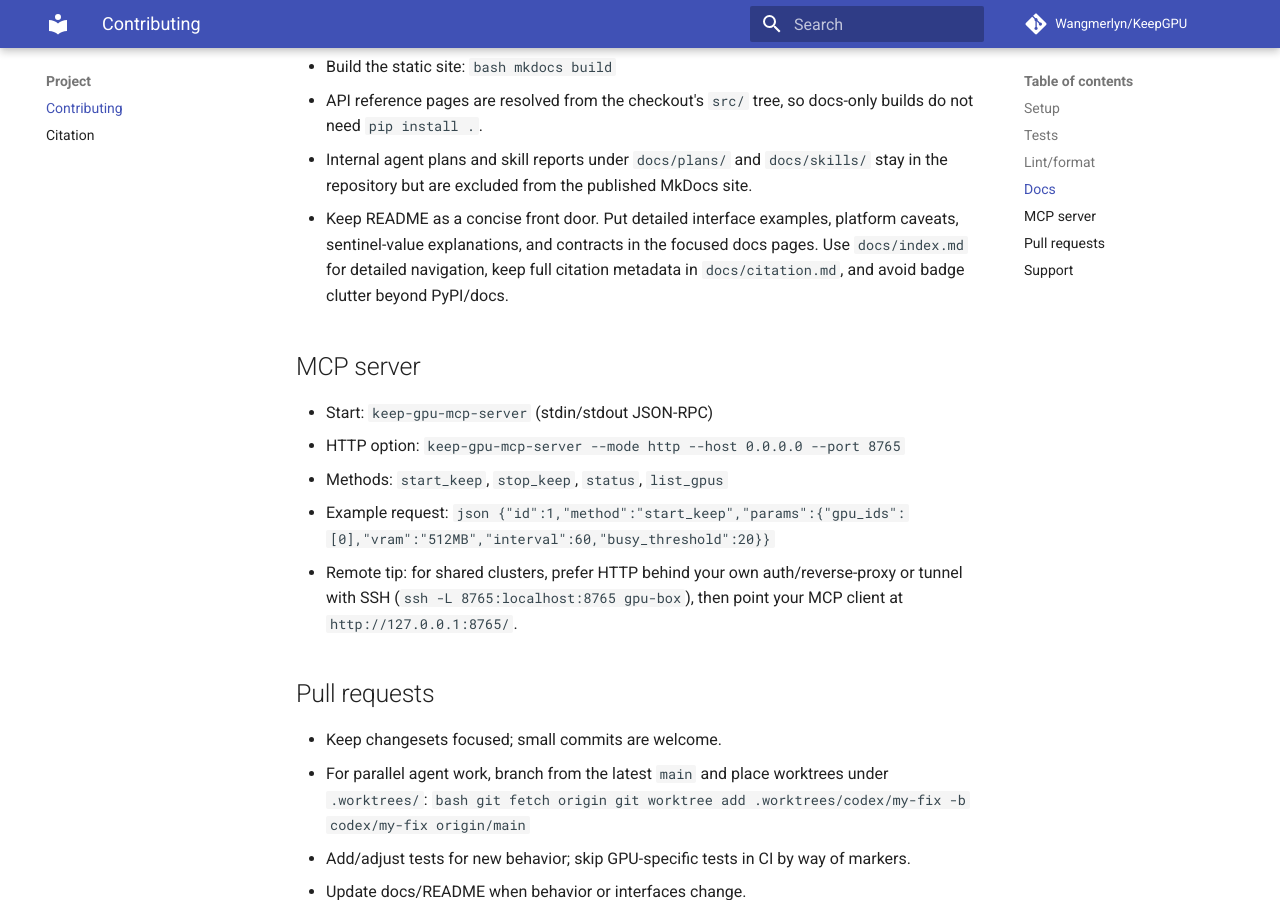
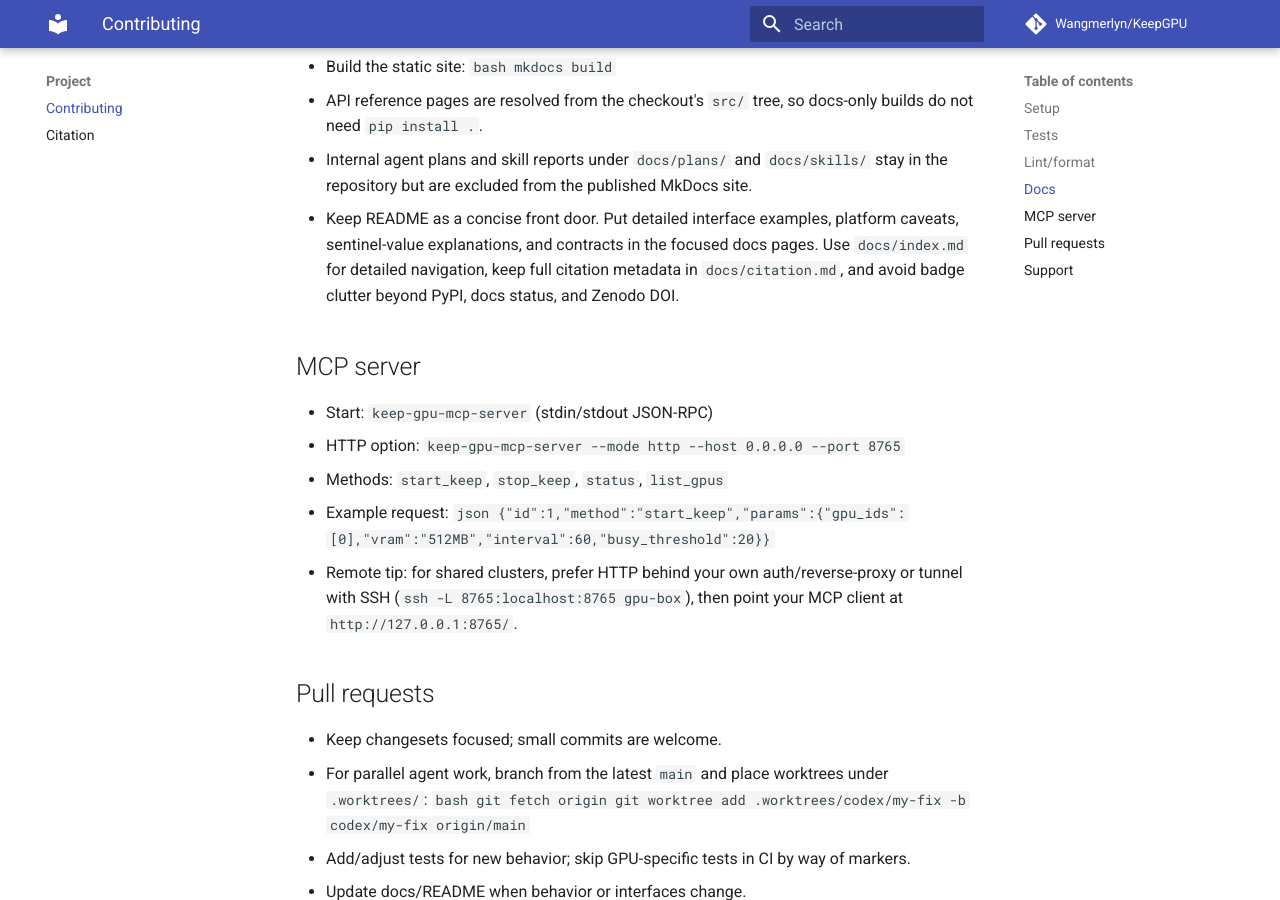
Before and after one commit to Wangmerlyn/KeepGPU, an MkDocs documentation site: the page built from docs/contributing.md, in a window 1280 px wide and 900 px high, scrolled down 1993 px. Built offline with MkDocs 1.6.1 and Material for MkDocs 9.7.7, drawn with Linux system fonts in a browser that asks for light colours; comment, search, counter and statistics services are not loaded.

Commit message:
docs(readme): restore zenodo doi badge

```diff
--- a/docs/contributing.md
+++ b/docs/contributing.md
@@ -101,7 +101,8 @@
 - Keep README as a concise front door. Put detailed interface examples,
   platform caveats, sentinel-value explanations, and contracts in the focused
   docs pages. Use `docs/index.md` for detailed navigation, keep full citation
-  metadata in `docs/citation.md`, and avoid badge clutter beyond PyPI/docs.
+  metadata in `docs/citation.md`, and avoid badge clutter beyond PyPI, docs
+  status, and Zenodo DOI.
 
 ## MCP server
 
```
Also changed, not shown: AGENTS.md (+2 -1 lines), README.md (+1 -0 lines), docs/plans/restore-zenodo-readme-badge.md (added, +24 -0 lines), 1 other file.
